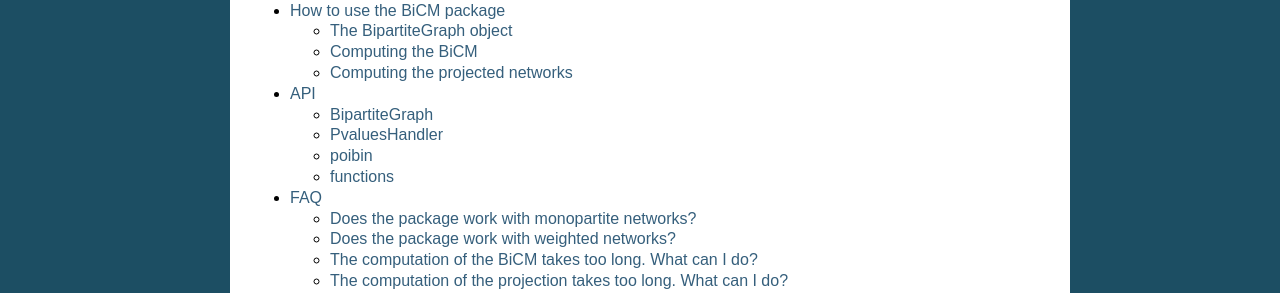
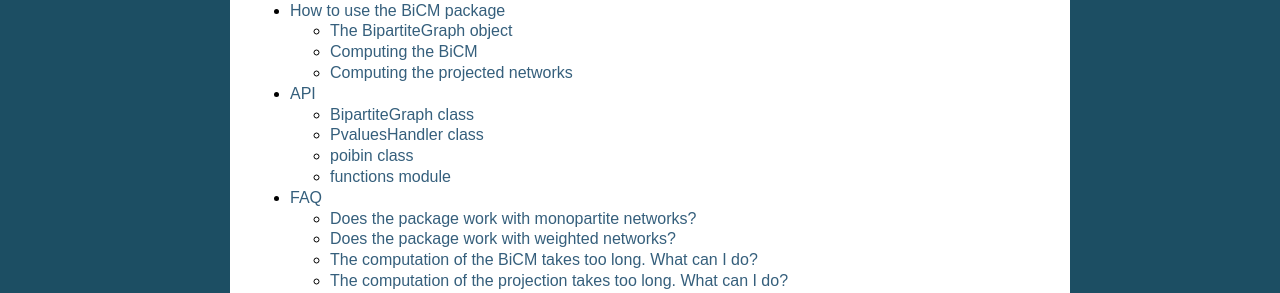
Before and after one commit to mat701/BiCM, a Sphinx documentation site: the page built from docs/source/index.rst, in a window 1280 px wide. Shown: the part 1223-1516 px from the top of the page. Built offline with Sphinx 7.4.7, drawn with Linux system fonts in a browser that asks for light colours.

Commit message:
Minor documentation fixes

```diff
--- a/docs/source/bicm.rst
+++ b/docs/source/bicm.rst
@@ -1,8 +1,8 @@
 API
 ============
 
-BipartiteGraph
---------------------------
+BipartiteGraph class
+----------------------------------
 
 .. automodule:: bicm.BipartiteGraph
     :members:
@@ -10,8 +10,8 @@ BipartiteGraph
     :show-inheritance:
     :private-members:
 
-PvaluesHandler
------------------------
+PvaluesHandler class
+----------------------------------
 
 .. automodule:: bicm.PvaluesHandler
     :members:
@@ -19,8 +19,8 @@ PvaluesHandler
     :show-inheritance:
     :private-members:
 
-poibin
-------------------
+poibin class
+----------------------------------
 
 .. automodule:: bicm.poibin
     :members:
@@ -28,8 +28,8 @@ poibin
     :show-inheritance:
     :private-members:
 
-functions
----------------------
+functions module
+----------------------------------
 
 .. automodule:: bicm.functions
     :members:
--- a/docs/source/contacts.rst
+++ b/docs/source/contacts.rst
@@ -1,5 +1,5 @@
 Contacts
-======
+=========
 
 For any question contact matteo.bruno@imtlucca.it
 
--- a/docs/source/functions.rst
+++ /dev/null
@@ -1,4 +0,0 @@
-Functions
-=========
-
-Here I write all the nice stuff you can do
--- a/docs/source/install.rst
+++ b/docs/source/install.rst
@@ -1,5 +1,5 @@
 How to install the BiCM package
-=========
+=====================================
 
 Simply install it via pip on your machine:
 
```
Also changed, not shown: docs/source/usage.rst (+4 -4 lines).
